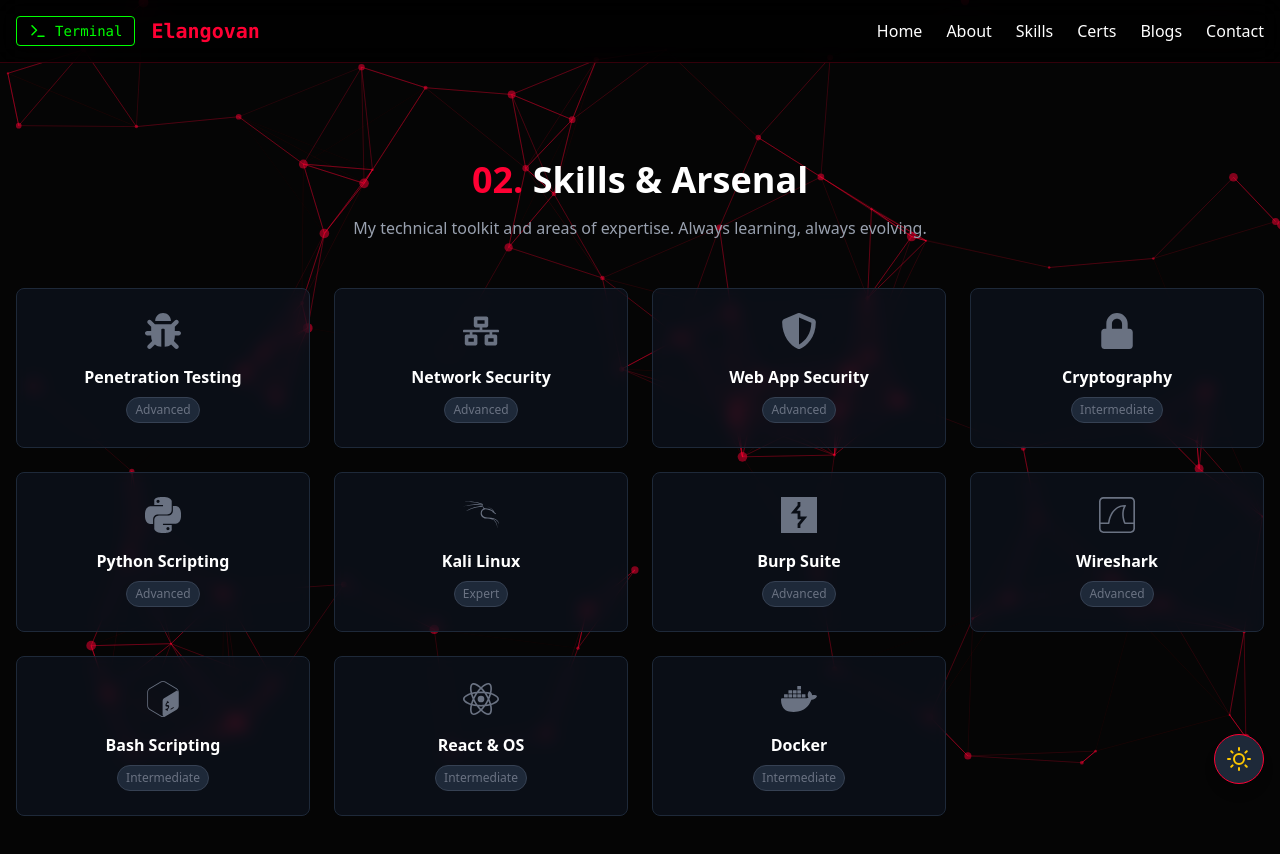
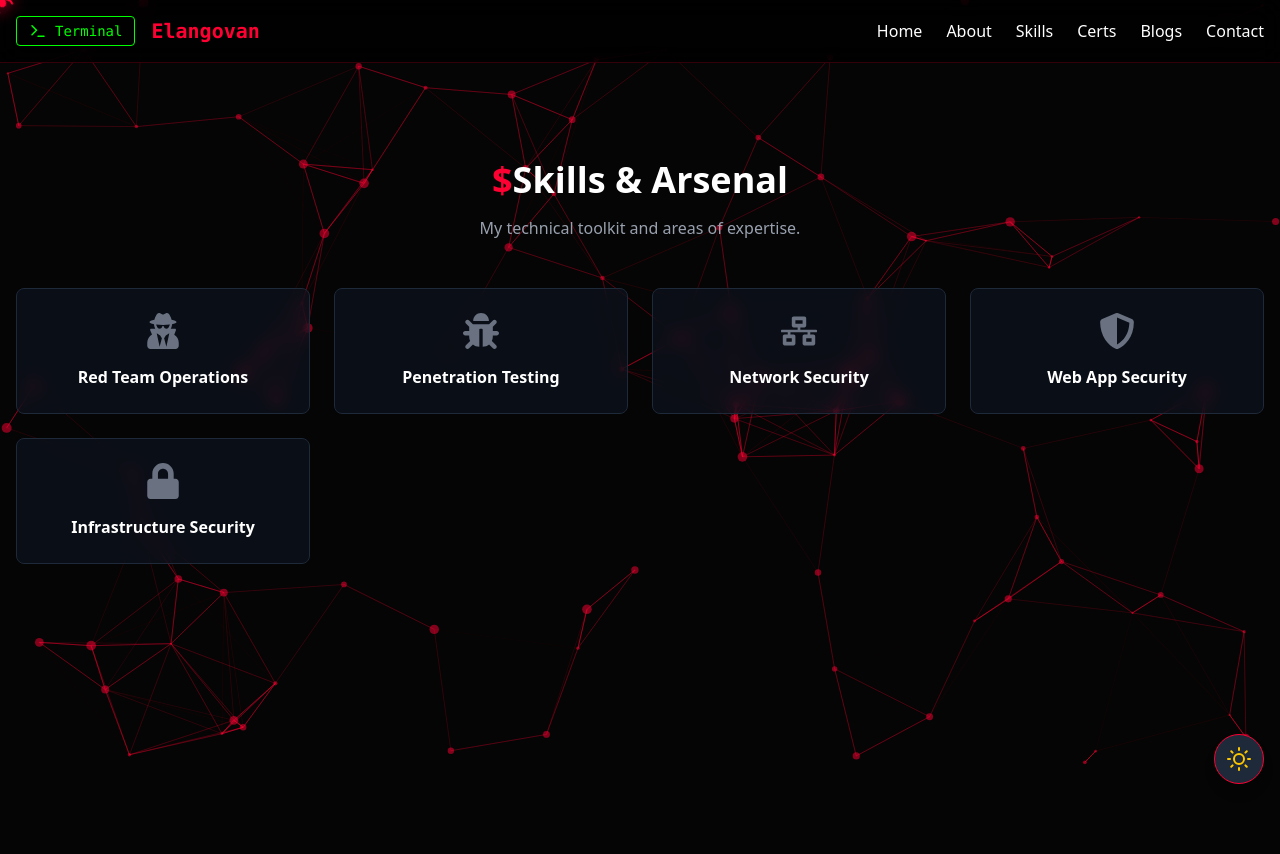
Before and after one commit to iam-elango/portfolio, a React (Vite) app: page /skills in a window 1280 px wide. Shown: the top 854 px of the page. After the commit the page ends 800 px from the top, so only its background shows below. Built offline with nearby package versions, Linux system fonts and the light colour scheme.

Commit message:
done whole porfolio

```diff
--- a/src/App.tsx
+++ b/src/App.tsx
@@ -3,6 +3,7 @@
 import Navbar from './components/Navbar';
 import ParticleBackground from './components/ParticleBackground';
 import ThemeToggle from './components/ThemeToggle';
+import SpiderCursor from './components/SpiderCursor';
 import Terminal from './components/Terminal';
 import Home from './pages/Home';
 import About from './pages/About';
@@ -18,6 +19,7 @@
   return (
     <Router>
       <div className="min-h-screen bg-transparent text-gray-900 dark:text-white font-sans selection:bg-neon-red selection:text-white overflow-x-hidden relative">
+        <SpiderCursor />
         <ParticleBackground />
         <Navbar toggleTerminal={() => setIsTerminalOpen(true)} />
         <ThemeToggle />
--- a/src/components/ContactForm.tsx
+++ b/src/components/ContactForm.tsx
@@ -46,7 +46,7 @@
                 animate={{ opacity: 1, x: 0 }}
                 className="md:w-1/2 space-y-8"
             >
-                <h2 className="text-4xl font-bold text-gray-900 dark:text-white"><span className="text-neon-red">04.</span> Get In Touch</h2>
+                <h2 className="text-4xl font-bold text-gray-900 dark:text-white"><span className="text-neon-red">$</span>Get In Touch</h2>
                 <p className="text-gray-600 dark:text-gray-400 text-lg">
                     I'm currently looking for new opportunities in Red Teaming and Offensive Security.
                     Whether you have a question or just want to say hi, I'll get back to you!
@@ -124,9 +124,8 @@
                             <span>Sending...</span>
                         ) : (
                             <>
+                                <span>Send Message</span>
                                 <Send size={18} />
-                                <Send size={18} />
-                                <span>Send Message</span>
                             </>
                         )}
                     </button>
--- a/src/components/Skills.tsx
+++ b/src/components/Skills.tsx
@@ -1,20 +1,14 @@
 import React from 'react';
 import { motion } from 'framer-motion';
-import { SiPython, SiReact, SiBurpsuite, SiDocker, SiWireshark, SiKalilinux, SiGnubash } from 'react-icons/si';
-import { FaNetworkWired, FaBug, FaShieldAlt, FaLock } from 'react-icons/fa';
+import { FaNetworkWired, FaBug, FaShieldAlt, FaLock, FaUserSecret } from 'react-icons/fa';
 
 const skills = [
-    { name: "Penetration Testing", icon: <FaBug />, level: "Advanced", category: "Core" },
-    { name: "Network Security", icon: <FaNetworkWired />, level: "Advanced", category: "Core" },
-    { name: "Web App Security", icon: <FaShieldAlt />, level: "Advanced", category: "Core" },
-    { name: "Cryptography", icon: <FaLock />, level: "Intermediate", category: "Core" },
-    { name: "Python Scripting", icon: <SiPython />, level: "Advanced", category: "Tools" },
-    { name: "Kali Linux", icon: <SiKalilinux />, level: "Expert", category: "Tools" },
-    { name: "Burp Suite", icon: <SiBurpsuite />, level: "Advanced", category: "Tools" },
-    { name: "Wireshark", icon: <SiWireshark />, level: "Advanced", category: "Tools" },
-    { name: "Bash Scripting", icon: <SiGnubash />, level: "Intermediate", category: "Tools" },
-    { name: "React & OS", icon: <SiReact />, level: "Intermediate", category: "Dev" },
-    { name: "Docker", icon: <SiDocker />, level: "Intermediate", category: "Dev" },
+    { name: "Red Team Operations", icon: <FaUserSecret />, category: "Core" },
+    { name: "Penetration Testing", icon: <FaBug />, category: "Core" },
+    { name: "Network Security", icon: <FaNetworkWired />, category: "Core" },
+    { name: "Web App Security", icon: <FaShieldAlt />, category: "Core" },
+    { name: "Infrastructure Security", icon: <FaLock />, category: "Core" },
+
 ];
 
 const container = {
@@ -41,9 +35,9 @@
                 transition={{ duration: 0.5 }}
                 className="text-center mb-12"
             >
-                <h2 className="text-4xl font-bold text-gray-900 dark:text-white mb-4"><span className="text-neon-red">02.</span> Skills & Arsenal</h2>
+                <h2 className="text-4xl font-bold text-gray-900 dark:text-white mb-4"><span className="text-neon-red">$</span>Skills & Arsenal</h2>
                 <p className="text-gray-600 dark:text-gray-400 max-w-xl mx-auto">
-                    My technical toolkit and areas of expertise. Always learning, always evolving.
+                    My technical toolkit and areas of expertise.
                 </p>
             </motion.div>
 
@@ -65,7 +59,6 @@
                         </div>
                         <div className="text-center">
                             <h3 className="font-bold text-gray-900 dark:text-white group-hover:text-neon-red transition-colors">{skill.name}</h3>
-                            <span className="text-xs text-gray-600 dark:text-gray-500 px-2 py-1 rounded-full bg-gray-200 dark:bg-gray-800 mt-2 inline-block border border-gray-300 dark:border-gray-700">{skill.level}</span>
                         </div>
                     </motion.div>
                 ))}
--- /dev/null
+++ b/src/components/SpiderCursor.tsx
@@ -0,0 +1,31 @@
+import React, { useEffect, useState } from 'react';
+import { motion } from 'framer-motion';
+import { FaSpider } from 'react-icons/fa';
+
+const SpiderCursor: React.FC = () => {
+    const [mousePosition, setMousePosition] = useState({ x: 0, y: 0 });
+
+    useEffect(() => {
+        const updateMousePosition = (e: MouseEvent) => {
+            setMousePosition({ x: e.clientX, y: e.clientY });
+        };
+
+        window.addEventListener('mousemove', updateMousePosition);
+
+        return () => {
+            window.removeEventListener('mousemove', updateMousePosition);
+        };
+    }, []);
+
+    return (
+        <motion.div
+            className="fixed top-0 left-0 z-[9999] pointer-events-none text-neon-red drop-shadow-[0_0_8px_rgba(255,0,51,0.8)]"
+            animate={{ x: mousePosition.x - 12, y: mousePosition.y - 12, rotate: -35 }}
+            transition={{ type: "spring", damping: 30, stiffness: 400, mass: 0.1 }}
+        >
+            <FaSpider size={24} />
+        </motion.div>
+    );
+};
+
+export default SpiderCursor;
--- a/src/index.css
+++ b/src/index.css
@@ -1,4 +1,8 @@
 @import "tailwindcss";
+
+* {
+  cursor: none !important;
+}
 
 @variant dark (&:where(.dark, .dark *));
 
--- a/src/pages/Home.tsx
+++ b/src/pages/Home.tsx
@@ -1,6 +1,7 @@
 import React, { useState, useEffect } from 'react';
 import { motion } from 'framer-motion';
 import { Link } from 'react-router-dom';
+import profileImg from '../assets/profile.jpg';
 
 const Home: React.FC = () => {
     const [text, setText] = useState('');
@@ -57,7 +58,7 @@
                         <div className="relative w-full h-full rounded-full border-4 border-neon-red/50 shadow-neon overflow-hidden flex items-center justify-center bg-white/50 dark:bg-black/50 backdrop-blur-sm">
                             {/* Placeholder for user image */}
                             <img
-                                src="/profile.JPG"
+                                src={profileImg}
                                 alt="Elangovan"
                                 className="w-full h-full object-cover"
                                 onError={(e) => {
```
Also changed, not shown: src/components/Certifications.tsx (+5 -5 lines), src/components/Terminal.tsx (+12 -7 lines), src/assets/profile.jpg (added), 1 other file (tests, documents, lock files or other folders).
